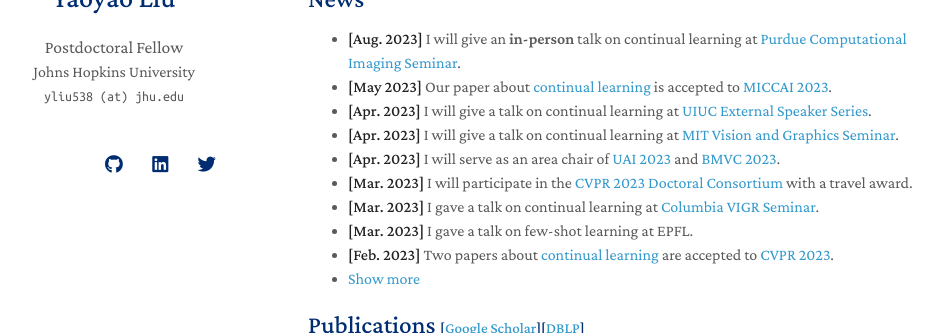
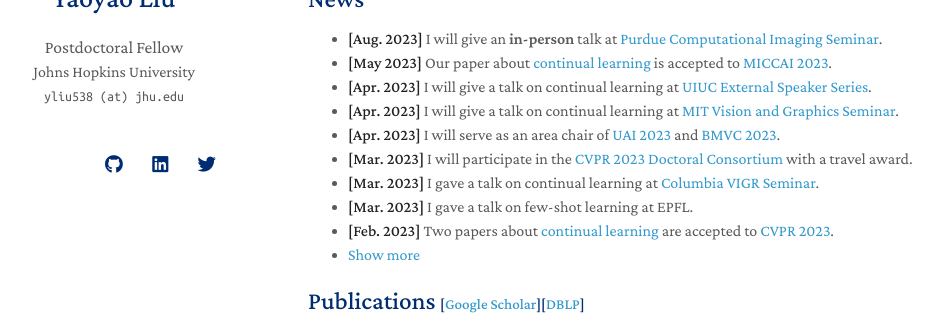
Before and after one commit to yaoyao-liu/yaoyao-liu.github.io, a Jekyll site: the page built from index.md, in a window 1280 px wide and 900 px high, scrolled down 362 px, cut to the strip 230-563 px from the top of the window. Shown: the whole strip, without its empty margins (162-1105 px from the left). Built offline with Jekyll 4.4.1, drawn with Linux system fonts in a browser that asks for light colours; nearby versions of some CDN libraries; comment, search, counter and statistics services are not loaded; a style sheet for code colours, icons or effects is not loaded; our own code applies the rules of GitHub Pages for plain Markdown files.

Commit message:
Update news.md

```diff
--- a/_includes/news.md
+++ b/_includes/news.md
@@ -1,7 +1,7 @@
 ## News
 
 <ul>
-<li><strong>[Aug. 2023]</strong> I will give an <b>in-person</b> talk on continual learning at <a href="https://engineering.purdue.edu/ChanGroup/comp_imaging_seminar.html">Purdue Computational Imaging Seminar</a>.</li>
+<li><strong>[Aug. 2023]</strong> I will give an <b>in-person</b> talk at <a href="https://engineering.purdue.edu/ChanGroup/comp_imaging_seminar.html">Purdue Computational Imaging Seminar</a>.</li>
 <li><strong>[May 2023]</strong> Our paper about <a href="https://arxiv.org/pdf/2306.00988.pdf">continual learning</a> is accepted to <a href="https://conferences.miccai.org/2023/en/">MICCAI 2023</a>.</li>
 <li><strong>[Apr. 2023]</strong> I will give a talk on continual learning at <a href="https://calendars.illinois.edu/detail/2568?eventId=33456212">UIUC External Speaker Series</a>.</li>
 <li><strong>[Apr. 2023]</strong> I will give a talk on continual learning at <a href="https://sites.google.com/view/visionseminar">MIT Vision and Graphics Seminar</a>.</li>
```
